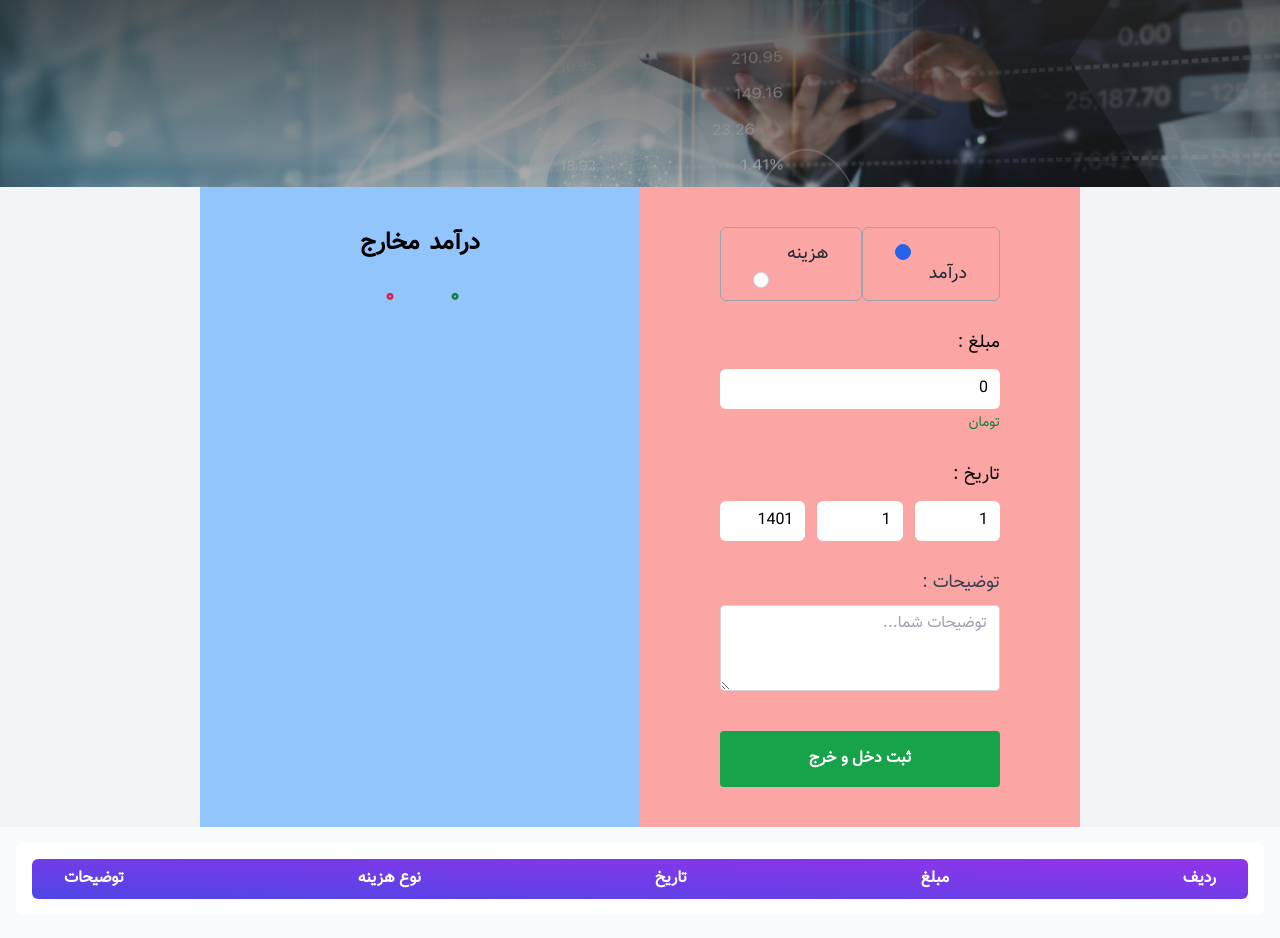
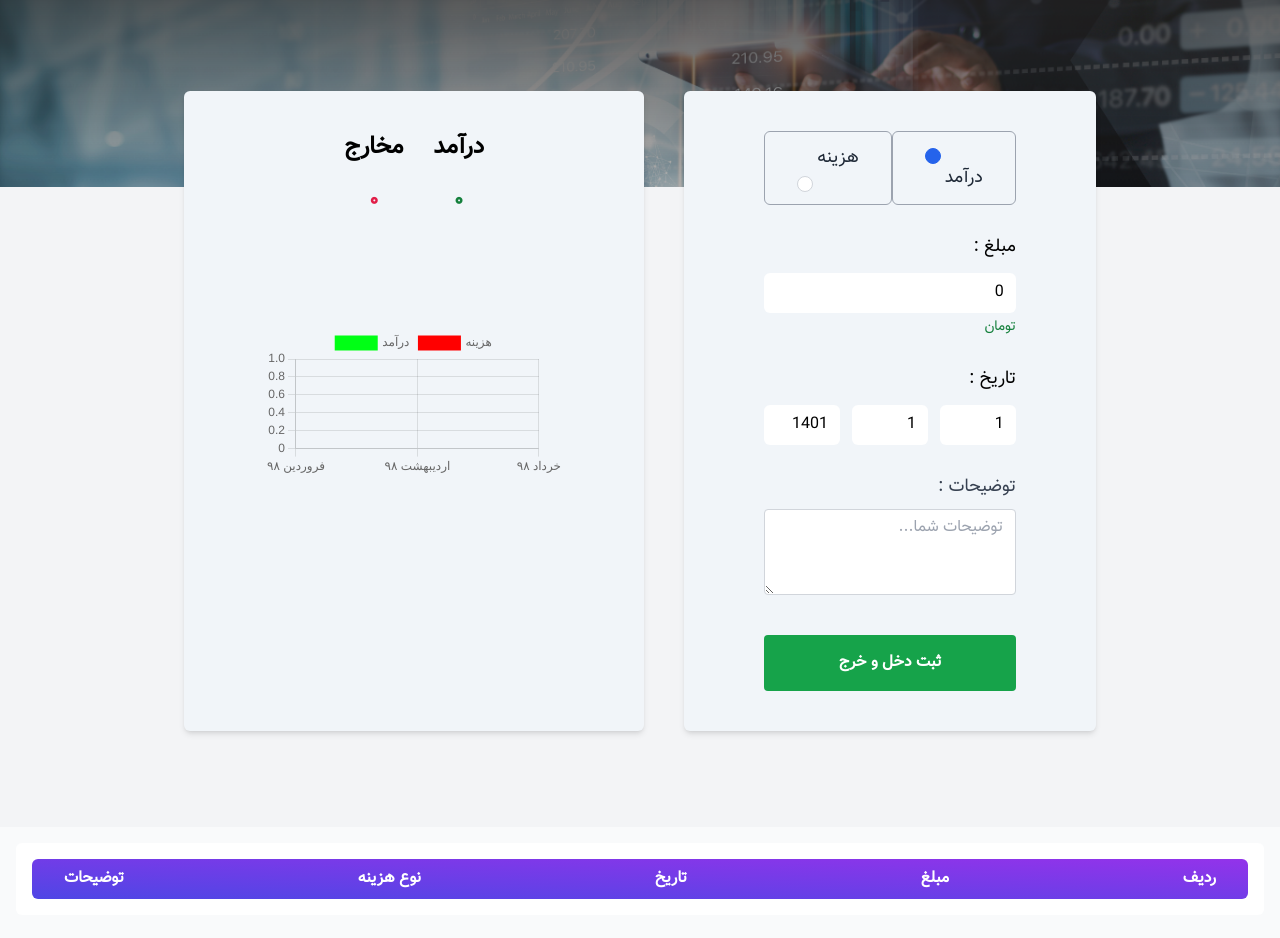
Before and after one commit to amiralitaheri-it/accounting, a website built with webpack: page src/pages/index.html in a window 1280 px wide. Shown: the top 938 px of the page. Built offline with nearby package versions, Linux system fonts and the light colour scheme; some packages are replaced by stand-ins of ours; what num2persian would draw is missing.

Commit message:
add chart.js

```diff
--- a/src/js/app.js
+++ b/src/js/app.js
@@ -26,8 +26,8 @@ document.addEventListener("alpine:init", () => {
       formData: this.$persist([]),
       totalIncomes: this.$persist(0),
       totalCosts: this.$persist(0),
-      incomeArray: this.$persist([]),
-      costArray: this.$persist([]),
+      incomeArray: Alpine.$persist([]),
+      costArray: Alpine.$persist([]),
 
       sumIncome() {
         this.totalIncomes = this.incomeArray.reduce(
@@ -158,5 +158,34 @@ window.toPersianNum = function (num, dontTrim) {
 };
 
 /* -------------------------------- chart js -------------------------------- */
+const labels = ["فروردین ۹۸", "اردیبهشت ۹۸", "خرداد ۹۸"];
+const data = {
+  labels: labels,
+  datasets: [
+    {
+      label: "درآمد",
+      backgroundColor: "hsl(125, 100%, 50%)",
+      borderColor: "hsl(125, 100%, 50%)",
+      data: localStorage.getItem("_x_incomeArray"),
+    },
+    {
+      label: "هزینه",
+      backgroundColor: "hsl(0, 100%, 50%)",
+      borderColor: "hsl(0, 100%, 50%)",
+      data: localStorage.getItem("_x_costArray"),
+    },
+  ],
+};
+
+const configLineChart = {
+  type: "line",
+  data,
+  options: {},
+};
+
+var chartLine = new Chart(
+  document.getElementById("chartLine"),
+  configLineChart
+);
 
 Alpine.start();
--- a/src/pages/index.html
+++ b/src/pages/index.html
@@ -24,10 +24,12 @@
     </header>
     <main x-data="costData">
       <!-- --------------------------- chart and form ---------------------------- -->
-      <section class="w-3/4 m-auto">
-        <div class="flex px-10 -py-10 justify-center">
+      <section class="w-3/4 m-auto relative">
+        <div class="flex px-10 -py-10 justify-center gap-10 -top-24 relative">
           <!-- ---------------------------- right section ---------------------------- -->
-          <div class="bg-red-300 container px-20 py-10 justify-center">
+          <div
+            class="bg-slate-100 shadow-md rounded-md container px-20 py-10 justify-center"
+          >
             <form
               class="flex flex-col gap-7 w-full justify-center"
               @submit.prevent="storeDataToLocalStorage"
@@ -142,13 +144,14 @@
               <!-- ---------------------------- submit button ---------------------------- -->
               <input
                 type="submit"
+                @click="drawChart()"
                 class="btn w-full bg-green-600 hover:bg-green-700 transition duration-200 text-white"
                 value="ثبت دخل و خرج"
               />
             </form>
           </div>
           <!-- ---------------------------- left section ---------------------------- -->
-          <div class="bg-blue-300 container px-20 py-10">
+          <div class="bg-slate-100 container shadow-md rounded-md px-20 py-10">
             <div class="flex flex-col">
               <!-- ------------------------- Income and expenses ------------------------- -->
               <div class="flex justify-between px-20 text-center">
@@ -168,7 +171,9 @@
                 </div>
               </div>
               <!-- -------------------------------- chart -------------------------------- -->
-              <div></div>
+              <div class="rounded-md overflow-hidden mt-28 w-full">
+                <canvas id="chartLine"></canvas>
+              </div>
             </div>
           </div>
         </div>
```
Also changed, not shown: dist/css/style.css, dist/js/app.js.
